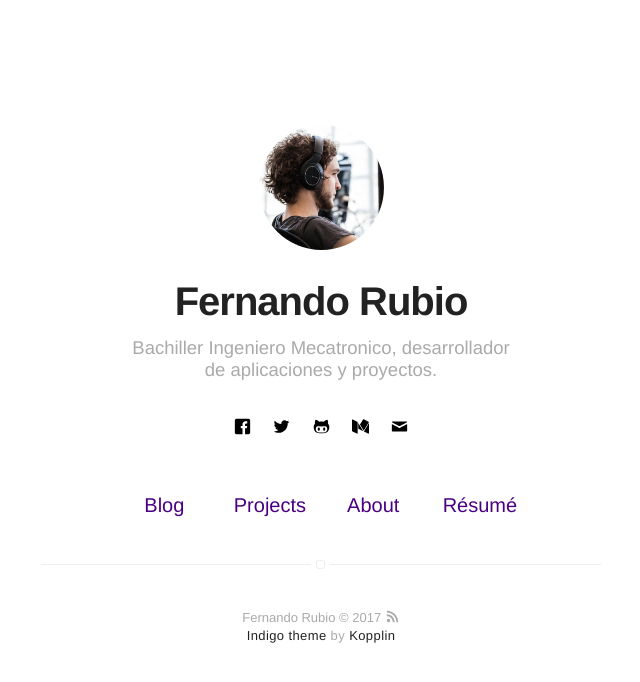
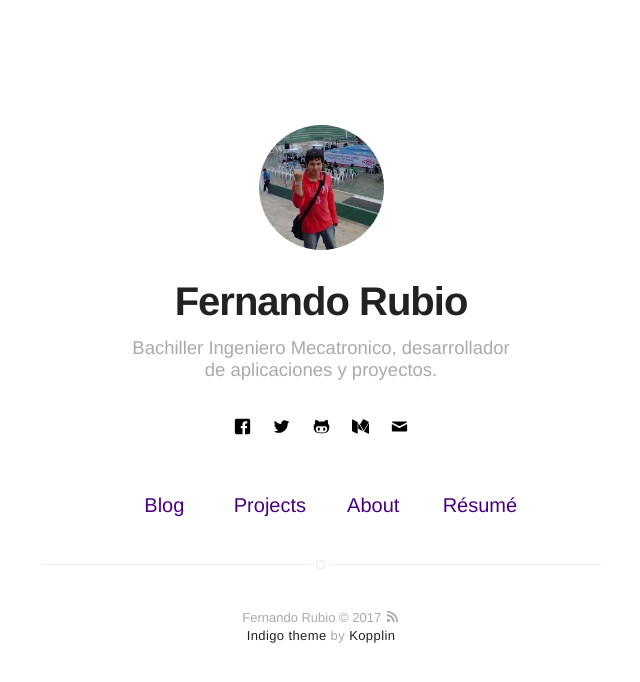
Before and after one commit to nandorrb/desarrollo_de_aplicaciones, a Jekyll site: the page built from index.html, in a window 1280 px wide. Shown: the top 682 px of the page, without its empty margins (319-959 px from the left). Built offline with Jekyll 4.4.1, drawn with Linux system fonts in a browser that asks for light colours.

Commit message:
Create _config.yml

```diff
--- a/_config.yml
+++ b/_config.yml
@@ -8,7 +8,7 @@ description: Bachiller Ingeniero Mecatronico, desarrollador de aplicaciones y pr
 # if it's an external image, update below for true
 # better with square images
 external-image: false
-picture: assets/images/profile.jpg
+picture: assets/images/download.jpeg
 
 # If you want to include your resume, set to true
 # and specify source (external or local).
```
